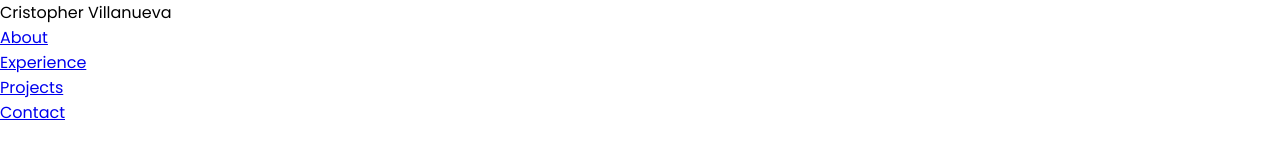
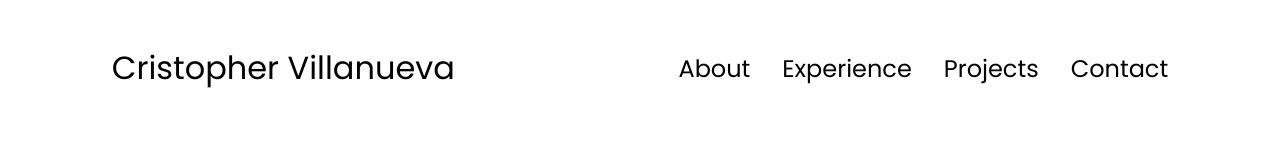
Before and after one commit to crvillanus/Portfolio-Website-1, a plain HTML site: page index.html in a window 1280 px wide. Drawn offline with Linux system fonts and the light colour scheme.

Commit message:
styles ac1

```diff
--- a/style.css
+++ b/style.css
@@ -25,3 +25,38 @@ p {
 a, .btn{
     transition: all 300ms ease;
 }
+
+/* DESKTOP NAV */
+
+nav, .nav-links {
+    display: flex;
+}
+
+nav {
+    justify-content: space-around;
+    align-items: center;
+    height: 17vh;
+}
+
+.nav-links {
+    gap: 2rem;
+    list-style: none;
+    font-size: 1.5rem;
+}
+
+a {
+    color: black;
+    text-decoration: none;
+    text-decoration-color: white;
+}
+
+a:hover {
+    color: grey;
+    text-decoration: underline;
+    text-underline-offset: 1rem;
+    text-decoration-color: rgb(181, 181, 181);
+}
+
+.logo{
+    font-size: 2rem;
+}
```
